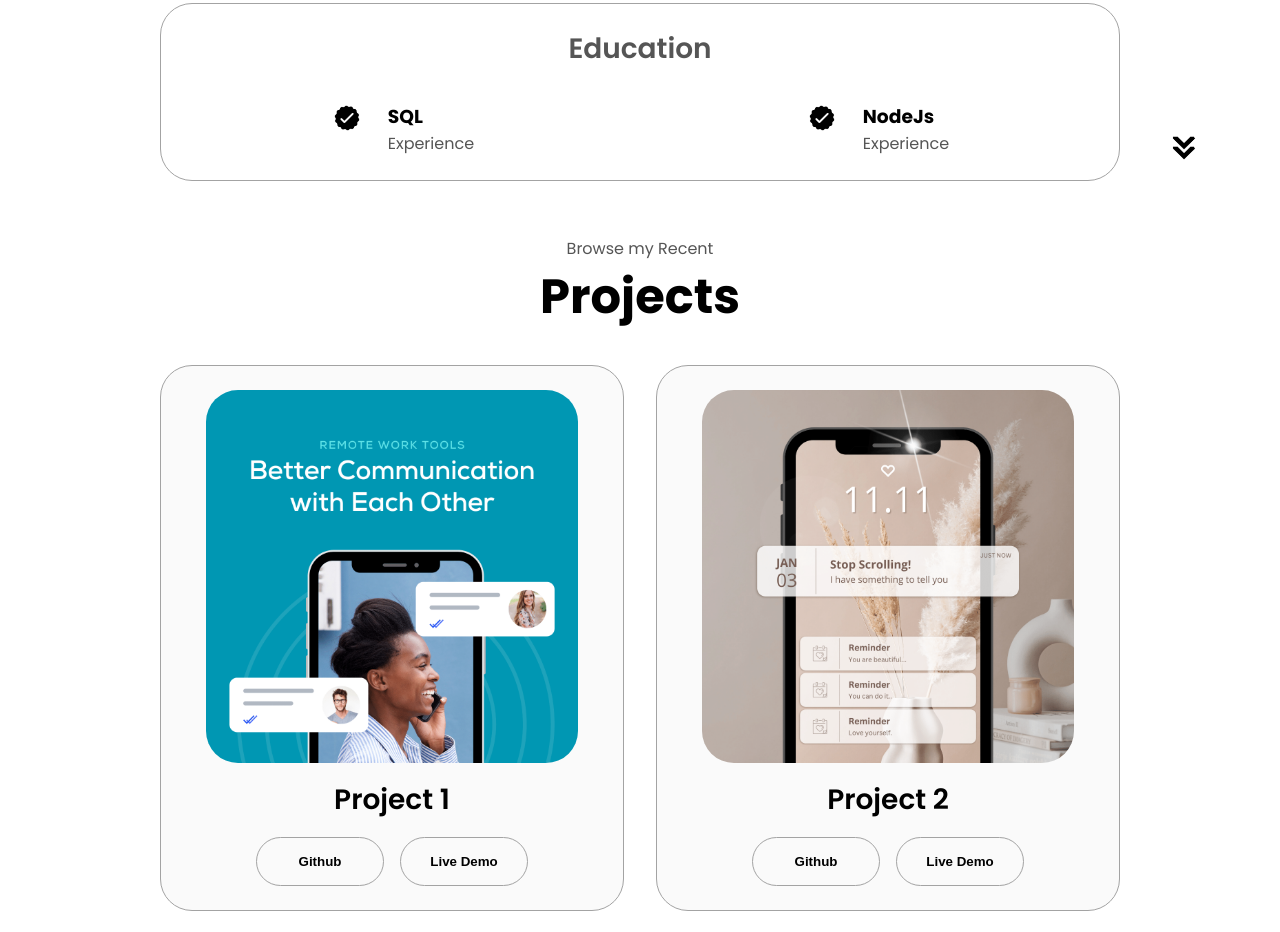
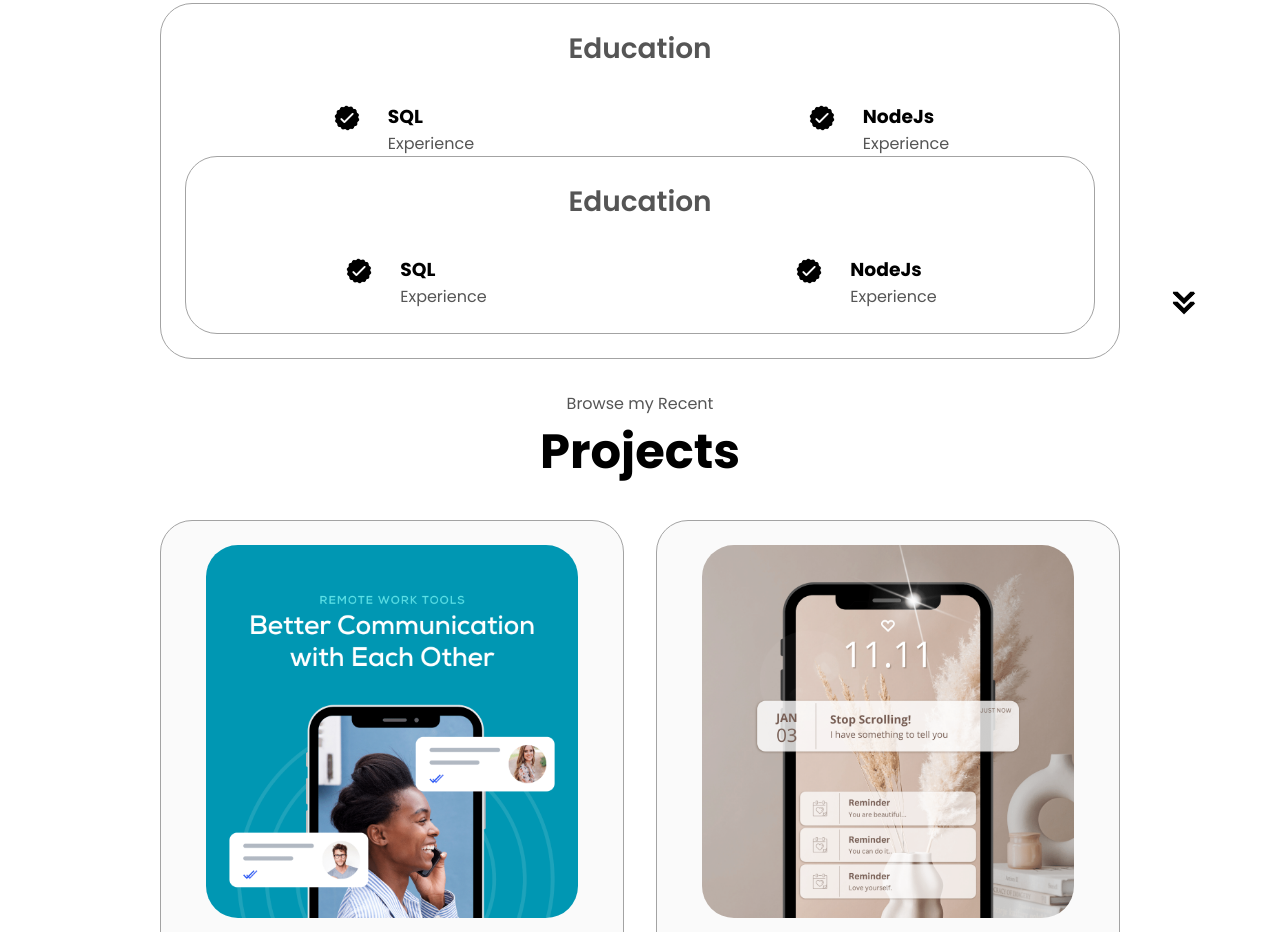
Before and after one commit to BiaJohnson/html-css-js-portfolio, a plain HTML site: page index.html in a window 1280 px wide. Shown: the part 2228-3160 px from the top of the page. Drawn offline with Linux system fonts and the light colour scheme.

Commit message:
Update index.html

```diff
--- a/index.html
+++ b/index.html
@@ -184,6 +184,23 @@
                         </div>
                     </article>
                 </div>
+                <div class="details-container">
+                    <h2 class="experience-sub-title">Education</h2>
+                    <div class="article-container">
+                        <article>
+                            <img src="./assets/checkmark.png" alt="Experience icon" class="icon"/>
+                            <div>
+                                <h3>SQL</h3>
+                                <p>Experience</p>
+                            </div>
+                        </article>
+                        <article>
+                            <img src="./assets/checkmark.png" alt="Experience icon" class="icon"/>
+                            <div>
+                                <h3>NodeJs</h3>
+                                <p>Experience</p>
+                            </div>
+                        </article>
         </div>
         <img src="./assets/arrow.png" alt="Arrow icon" class="icon arrow" onclick="location.href='./#projects'">
     </section>
```
